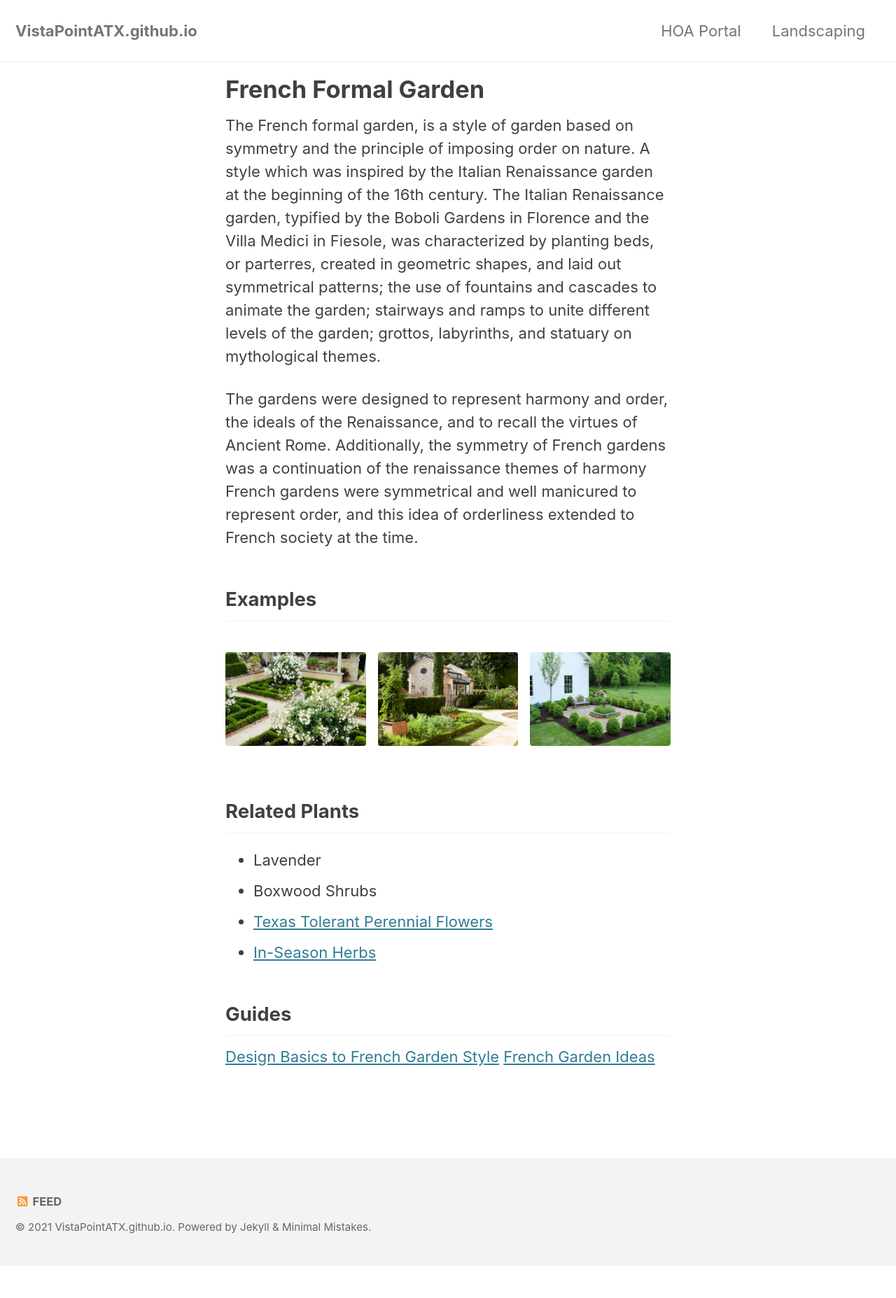
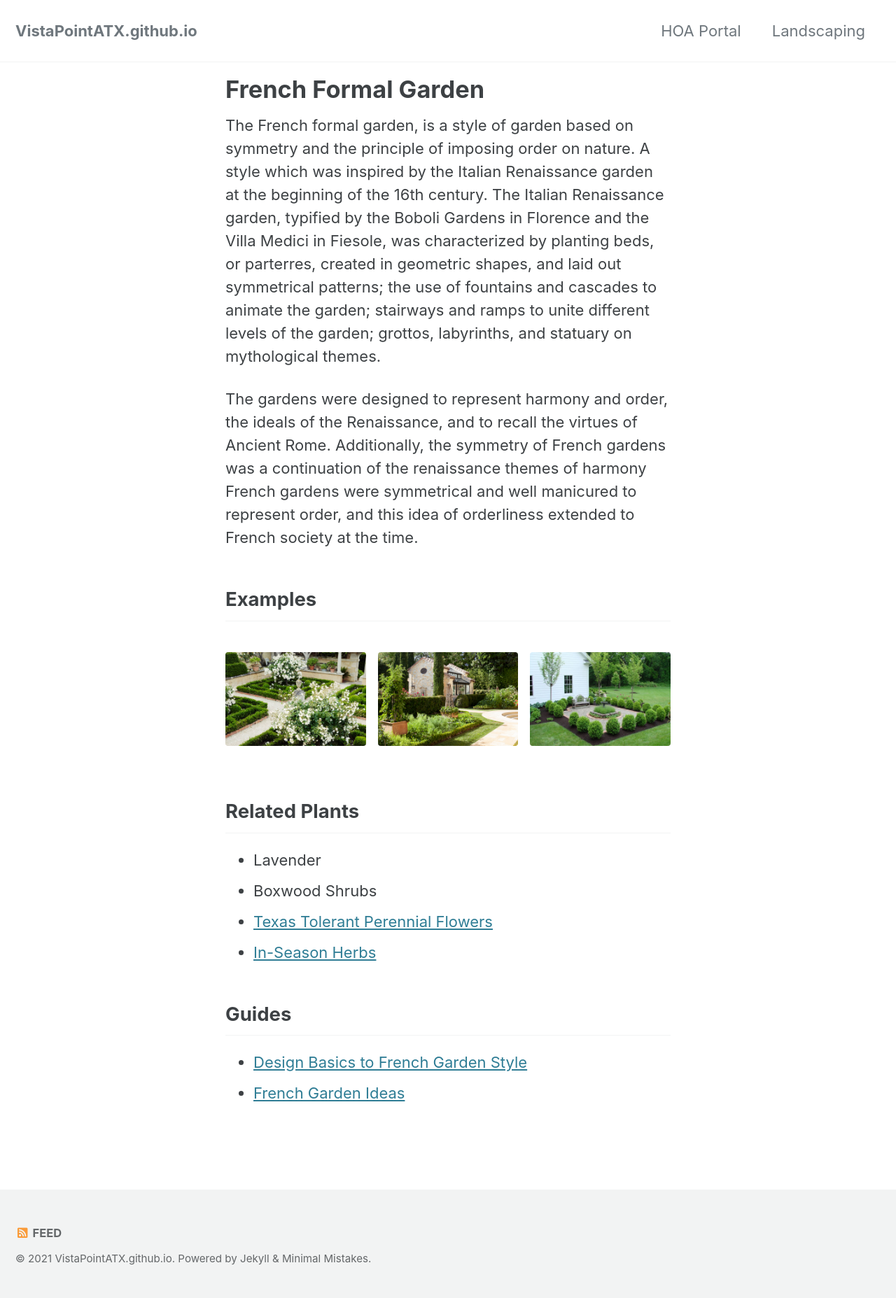
Before and after one commit to VistaPointATX/VistaPointATX.github.io, a Jekyll site: the page built from frenchgarden.md, in a window 1280 px wide. Shown: the whole page at 70% size. Built offline with Jekyll 4.4.1, drawn with Linux system fonts in a browser that asks for light colours; cached includes are drawn as plain includes; before the commit the page ends 1809 px from its top, so only the background shows below that.

```diff
--- a/frenchgarden.md
+++ b/frenchgarden.md
@@ -23,5 +23,5 @@ The gardens were designed to represent harmony and order, the ideals of the Rena
 - [In-Season Herbs](https://tngaustin.com/wp-content/uploads/Herbs.pdf)
 
 ## Guides
-[Design Basics to French Garden Style](https://www.forbes.com/sites/houzz/2013/09/23/7-design-basics-to-french-garden-style/?sh=34af157c527f)
-[French Garden Ideas](https://www.ilonasgarden.com/ideas-french-garden/)
+- [Design Basics to French Garden Style](https://www.forbes.com/sites/houzz/2013/09/23/7-design-basics-to-french-garden-style/?sh=34af157c527f)
+- [French Garden Ideas](https://www.ilonasgarden.com/ideas-french-garden/)
```
